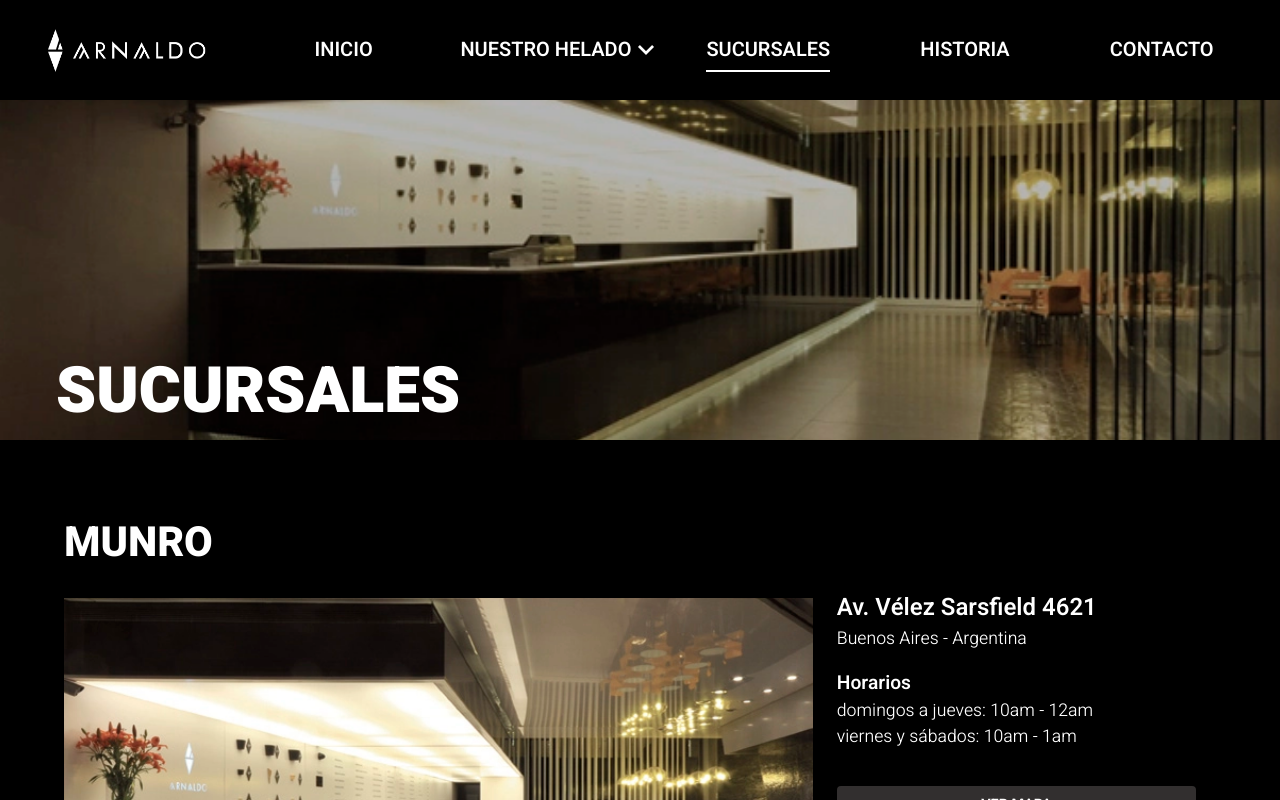
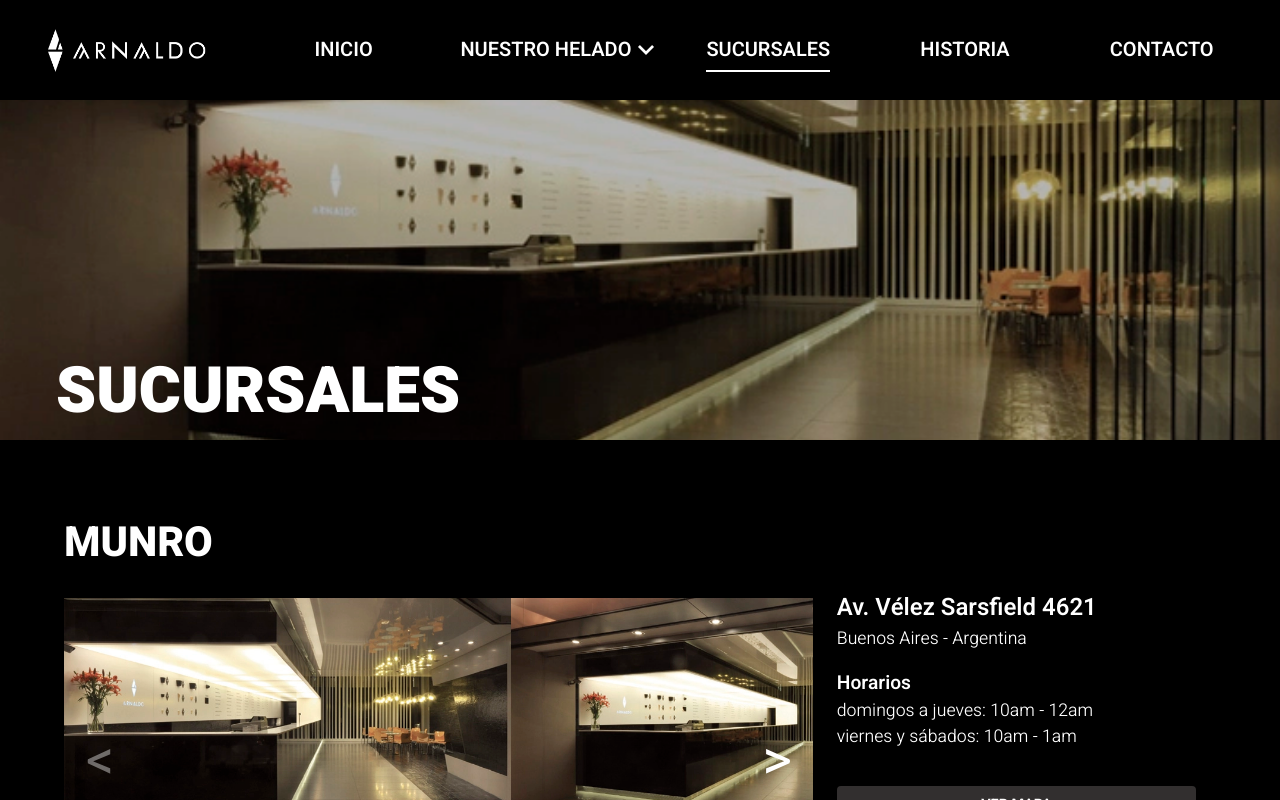
Before and after one commit to TomasSorgetti/arnaldo, a React (Vite) app: page /sucursales in a window 1280 px wide. Shown: the top 800 px of the page. Built offline with nearby package versions, Linux system fonts and the light colour scheme.

Commit message:
carouseles sucursales

```diff
--- a/src/App.jsx
+++ b/src/App.jsx
@@ -1,4 +1,3 @@
-import Navigation from "./components/Navigation/Navigation"
 import { Route, Routes, useLocation } from "react-router-dom";
 import Home from "../src/pages/Home/Home"
 import Contacto from "../src/pages/Contacto/Contacto";
@@ -6,10 +5,8 @@
 import Historia from "../src/pages/Historia/Historia";
 import Sabores from "../src/pages/Sabores/Sabores";
 import Sucursales from "../src/pages/Sucursales/Sucursales";
-import Footer from "./components/Footer/Footer";
 import Error from "./pages/Error/Error"
 import { useLayoutEffect } from "react";
-import { useState } from "react";
 
 
 const Wrapper = ({ children }) => {
--- a/src/pages/Error/Error.jsx
+++ b/src/pages/Error/Error.jsx
@@ -7,7 +7,7 @@
   const [activeNav, setActiveNav] = useState(window.location.pathname);
 
   return (
-    <div className="font-heebo">
+    <div className="font-heebo h-[100svh] flex flex-col justify-between">
       <Navigation activeNav={activeNav} setActiveNav={setActiveNav} />
       <div className="flex flex-col gap-8 items-center text-center">
         <img
--- a/src/pages/Historia/Historia.jsx
+++ b/src/pages/Historia/Historia.jsx
@@ -1,9 +1,9 @@
 import historia from "../../assets/images/imagenes_home/cards_home/card_home_historia.webp";
+import headerHistoria from "../../assets/images/imagenes_historia/headerHistoria.png";
 import empresa from "../../assets/images/imagenes_historia/empresa.webp";
 import marca from "../../assets/images/imagenes_historia/marca.webp";
 import marca2 from "../../assets/images/imagenes_historia/marca2.webp";
 import arnaldo from "../../assets/images/imagenes_historia/arnaldo.webp";
-import headerHistoria from "../../assets/images/imagenes_historia/headerHistoria.png"
 import AliceCarousel from "react-alice-carousel";
 import "react-alice-carousel/lib/alice-carousel.css";
 import { motion } from "framer-motion";
@@ -39,10 +39,15 @@
       </Helmet>
       <Navigation activeNav={activeNav} setActiveNav={setActiveNav} />
 
-      <article className="relative h-[132px] sm:h-[200px] md:h-[240px] lg:h-[300px] xl:h-[340px] overflow-hidden 2xl:h-[370px] 3xl:h-[430px] 4xl:h-[460px]">
+      <article className=" relative h-[132px] sm:h-[200px] md:h-[240px] lg:h-[300px] xl:h-[340px] overflow-hidden 2xl:h-[370px] 3xl:h-[430px] 4xl:h-[460px]">
         <img
-          className="object-cover absolute bottom-0 sm:bottom-[-30px] md:bottom-[-40px] lg:bottom-[-70px] xl:bottom-[-80px] 2xl:bottom-[-110px]"
+          className="object-cover absolute bottom-0 sm:bottom-[-30px] md:bottom-[-40px] lg:hidden"
           src={historia}
+          alt="historia header"
+        />
+        <img
+          className="object-cover hidden lg:block w-full absolute bottom-0"
+          src={headerHistoria}
           alt="historia header"
         />
         <motion.h3
--- a/src/pages/Sucursales/Carousels.jsx
+++ b/src/pages/Sucursales/Carousels.jsx
@@ -8,7 +8,7 @@
     const arr = [];
     images?.map((image) => {
       arr.push(
-        <div className="overflow-hidden w-[360px] sm:w-[640px] md:w-[768px] lg:w-[630px] xl:w-[800px] 2xl:w-[850px] 3xl:w-[1000px] 4xl:w-[1200px]">
+        <div className="overflow-hidden w-full ">
           <img
             className="w-full object-cover"
             src={image}
--- a/tailwind.config.js
+++ b/tailwind.config.js
@@ -19,13 +19,20 @@
     },
     screens: {
       semism: "360px",
+      500: "500px",
       sm: "640px",
+      730: "730px",
       md: "768px",
+      900: "900px",
       lg: "1024px",
+      1160: "1160px",
       xl: "1280px",
       "2xl": "1440px",
       "3xl": "1680px",
       "4xl": "1920px",
+
+      1560: "1560px",
+      1820: "1820px",
     },
   },
   plugins: [],
```
Also changed, not shown: src/assets/images/imagenes_historia/headerHistoria.png.
